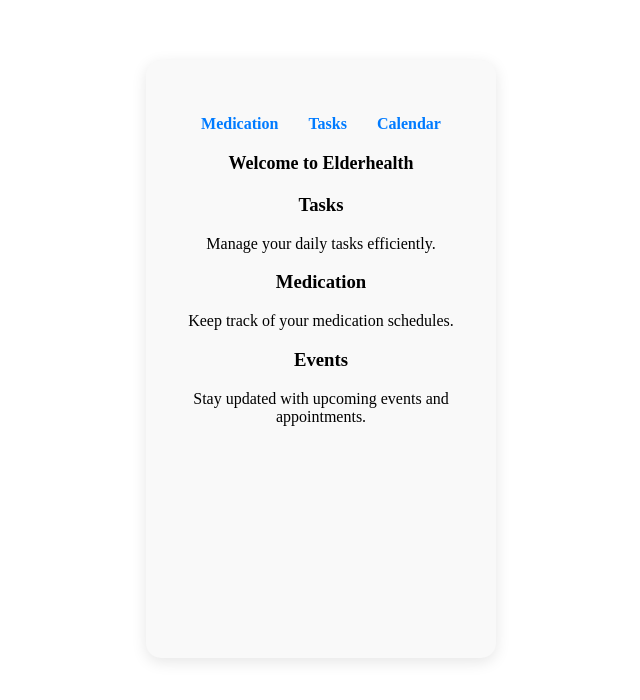
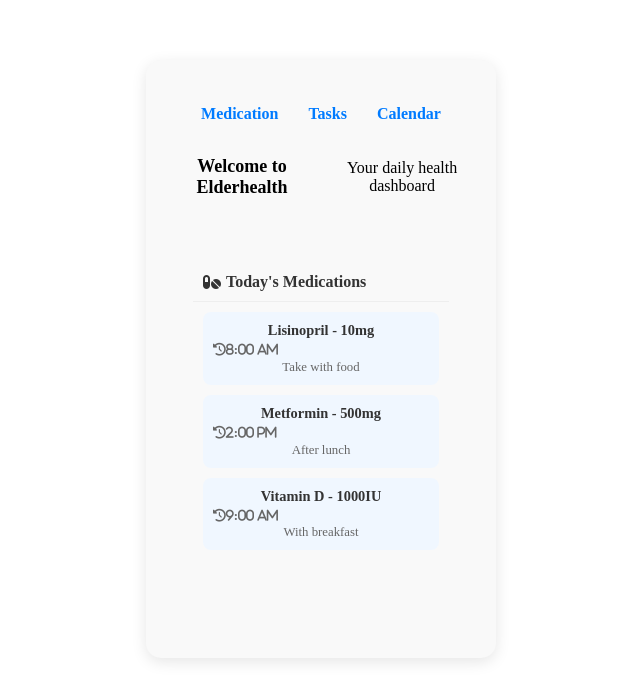
Before and after one commit to jonathanljc/HCI-Elderly-Healthcare-Application, a React (Vite) app in the folder inf2002-project/: page / in a window 1280 px wide. Both pictures are taken after a click on the button "Login". Shown: the top 700 px of the page, without its empty margins (319-959 px from the left). Built offline with nearby package versions, Linux system fonts and the light colour scheme.

Commit message:
add homepage with harcoded calendar events,tasks and medication

```diff
--- /dev/null
+++ b/inf2002-project/src/Homepage/Homepage.css
@@ -0,0 +1,195 @@
+/* Homepage specific styles */
+.homepage {
+    width: 100%;
+    height: 100%;
+    overflow-y: auto;
+    padding: 10px;
+  }
+
+  .homepage-header {
+    margin-bottom: 20px;
+  }
+
+  .homepage-header h1 {
+    font-size: 1.5rem;
+    color: #333;
+    margin-bottom: 5px;
+  }
+
+  .homepage-header p {
+    color: #666;
+    font-size: 0.9rem;
+  }
+
+  .dashboard {
+    display: flex;
+    flex-direction: column;
+    gap: 15px;
+    padding-bottom: 20px;
+  }
+
+  /* Card styles */
+  .dashboard-card {
+    background: white;
+    border-radius: 10px;
+    box-shadow: 0 2px 4px rgba(0, 0, 0, 0.1);
+    overflow: hidden;
+    width: 100%;
+  }
+
+  .card-header {
+    padding: 10px;
+    border-bottom: 1px solid #eee;
+  }
+
+  .card-header h2 {
+    font-size: 1rem;
+    color: #333;
+    display: flex;
+    align-items: center;
+    gap: 5px;
+    margin: 0;
+  }
+
+  .card-content {
+    padding: 10px;
+  }
+
+  /* Icon styles */
+  .icon {
+    width: 16px;
+    height: 16px;
+  }
+
+  .icon-small {
+    width: 14px;
+    height: 14px;
+  }
+
+  /* Medications styles */
+  .medication-item {
+    background-color: #f0f7ff;
+    padding: 10px;
+    border-radius: 8px;
+    margin-bottom: 10px;
+  }
+
+  .medication-info h3 {
+    font-size: 0.9rem;
+    color: #333;
+    margin: 0 0 5px 0;
+  }
+
+  .time-info {
+    display: flex;
+    align-items: center;
+    gap: 5px;
+    color: #666;
+    font-size: 0.8rem;
+    margin-bottom: 3px;
+  }
+
+  .instructions {
+    color: #666;
+    font-size: 0.8rem;
+    margin: 0;
+  }
+
+  /* Tasks styles */
+  .task-item {
+    display: flex;
+    align-items: start;
+    gap: 8px;
+    padding: 10px;
+    border-radius: 8px;
+    background-color: #f5f5f5;
+    margin-bottom: 10px;
+  }
+
+  .task-item.completed {
+    background-color: #f0fff4;
+  }
+
+  .task-checkbox {
+    width: 16px;
+    height: 16px;
+    margin-top: 2px;
+  }
+
+  .task-info {
+    flex: 1;
+  }
+
+  .task-name {
+    font-size: 0.9rem;
+    color: #333;
+    margin: 0 0 3px 0;
+  }
+
+  .completed .task-name {
+    text-decoration: line-through;
+    color: #666;
+  }
+
+  .task-time {
+    font-size: 0.8rem;
+    color: #666;
+    margin: 0;
+  }
+
+  /* Events styles */
+  .event-item {
+    display: flex;
+    justify-content: space-between;
+    align-items: start;
+    background-color: #faf5ff;
+    padding: 10px;
+    border-radius: 8px;
+    margin-bottom: 10px;
+  }
+
+  .event-info h3 {
+    font-size: 0.9rem;
+    color: #333;
+    margin: 0 0 3px 0;
+  }
+
+  .event-date,
+  .event-location {
+    font-size: 0.8rem;
+    color: #666;
+    margin: 0 0 2px 0;
+  }
+
+  /* Scrollbar styles */
+  .homepage::-webkit-scrollbar {
+    width: 6px;
+  }
+
+  .homepage::-webkit-scrollbar-track {
+    background: #f1f1f1;
+  }
+
+  .homepage::-webkit-scrollbar-thumb {
+    background: #888;
+    border-radius: 3px;
+  }
+
+  .homepage::-webkit-scrollbar-thumb:hover {
+    background: #555;
+  }
+
+  /* Handle overflow for smaller screens */
+  @media (max-height: 568px) {
+    .homepage {
+      height: calc(100% - 20px);
+    }
+
+    .homepage-header {
+      margin-bottom: 10px;
+    }
+
+    .dashboard {
+      gap: 10px;
+    }
+  }
--- a/inf2002-project/src/Homepage/Homepage.jsx
+++ b/inf2002-project/src/Homepage/Homepage.jsx
@@ -1,31 +1,108 @@
-// src/Homepage/Homepage.jsx
 import React from 'react';
-import Navbar from '../navbar/Navbar'; // Import the Navbar component
+import '@fortawesome/fontawesome-free/css/all.min.css';
+import './Homepage.css';
+import Navbar from '../navbar/Navbar';
+const Homepage = () => {
+  // Mock data
+  const medications = [
+    { id: 1, name: "Lisinopril", dosage: "10mg", time: "8:00 AM", instructions: "Take with food" },
+    { id: 2, name: "Metformin", dosage: "500mg", time: "2:00 PM", instructions: "After lunch" },
+    { id: 3, name: "Vitamin D", dosage: "1000IU", time: "9:00 AM", instructions: "With breakfast" }
+  ];
 
+  const tasks = [
+    { id: 1, task: "Blood pressure reading", time: "10:00 AM", completed: false },
+    { id: 2, task: "30 minute walk", time: "5:00 PM", completed: true },
+    { id: 3, task: "Call Dr. Smith's office", time: "2:30 PM", completed: false }
+  ];
 
-const Homepage = () => {
+  const events = [
+    { id: 1, title: "Cardiology Appointment", date: "Nov 1", time: "9:30 AM", location: "Heart Center" },
+    { id: 2, title: "Physical Therapy", date: "Nov 3", time: "2:00 PM", location: "Wellness Clinic" },
+    { id: 3, title: "Lab Work", date: "Nov 5", time: "11:00 AM", location: "Medical Lab" }
+  ];
+
   return (
     <div className="homepage">
-      <Navbar />
-      <header className="homepage-header">
+      <Navbar/>
+      <header className="header">
         <h1>Welcome to Elderhealth</h1>
+        <p>Your daily health dashboard</p>
       </header>
-      <main className="homepage-content">
-        <section className="summary">
-          <div className="summary-item">
-            <h3>Tasks</h3>
-            <p>Manage your daily tasks efficiently.</p>
+
+      <main className="dashboard">
+        {/* Medications Card */}
+        <div className="card medications">
+          <div className="card-header">
+            <h2>
+            <i className="fa-solid fa-pills"> </i>
+            Today&apos;s Medications
+            </h2>
           </div>
-          <div className="summary-item">
-            <h3>Medication</h3>
-            <p>Keep track of your medication schedules.</p>
+          <div className="card-content">
+            {medications.map(med => (
+              <div key={med.id} className="medication-item">
+                <div className="medication-info">
+                  <h3>{med.name} - {med.dosage}</h3>
+                  <div className="time-info">
+                  <i className="fa-solid fa-clock-rotate-left"><span>{med.time}</span></i>
+                  </div>
+                  <p className="instructions">{med.instructions}</p>
+                </div>
+              </div>
+            ))}
           </div>
-          <div className="summary-item">
-            <h3>Events</h3>
-            <p>Stay updated with upcoming events and appointments.</p>
+        </div>
+
+        {/* Tasks Card */}
+        <div className="card tasks">
+          <div className="card-header">
+            <h2>
+            <i className="fa-solid fa-heart"></i>
+            Today&apos;s Tasks
+            </h2>
           </div>
-        </section>
+          <div className="card-content">
+            {tasks.map(task => (
+              <div key={task.id} className={`task-item ${task.completed ? 'completed' : ''}`}>
+                <input
+                  type="checkbox"
+                  checked={task.completed}
+                  className="task-checkbox"
+                  readOnly
+                />
+                <div className="task-info">
+                  <p className="task-name">{task.task}</p>
+                  <p className="task-time">{task.time}</p>
+                </div>
+              </div>
+            ))}
+          </div>
+        </div>
+
+        {/* Events Card */}
+        <div className="card events">
+          <div className="card-header">
+            <h2>
+            <i className="fa-regular fa-calendar"></i>
+              Upcoming Events
+            </h2>
+          </div>
+          <div className="card-content">
+            {events.map(event => (
+              <div key={event.id} className="event-item">
+                <div className="event-info">
+                  <h3>{event.title}</h3>
+                  <p className="event-date">{event.date} at {event.time}</p>
+                  <p className="event-location">{event.location}</p>
+                </div>
+                <i className="fa-regular fa-bell"></i>
+              </div>
+            ))}
+          </div>
+        </div>
       </main>
+
     </div>
   );
 };
```
